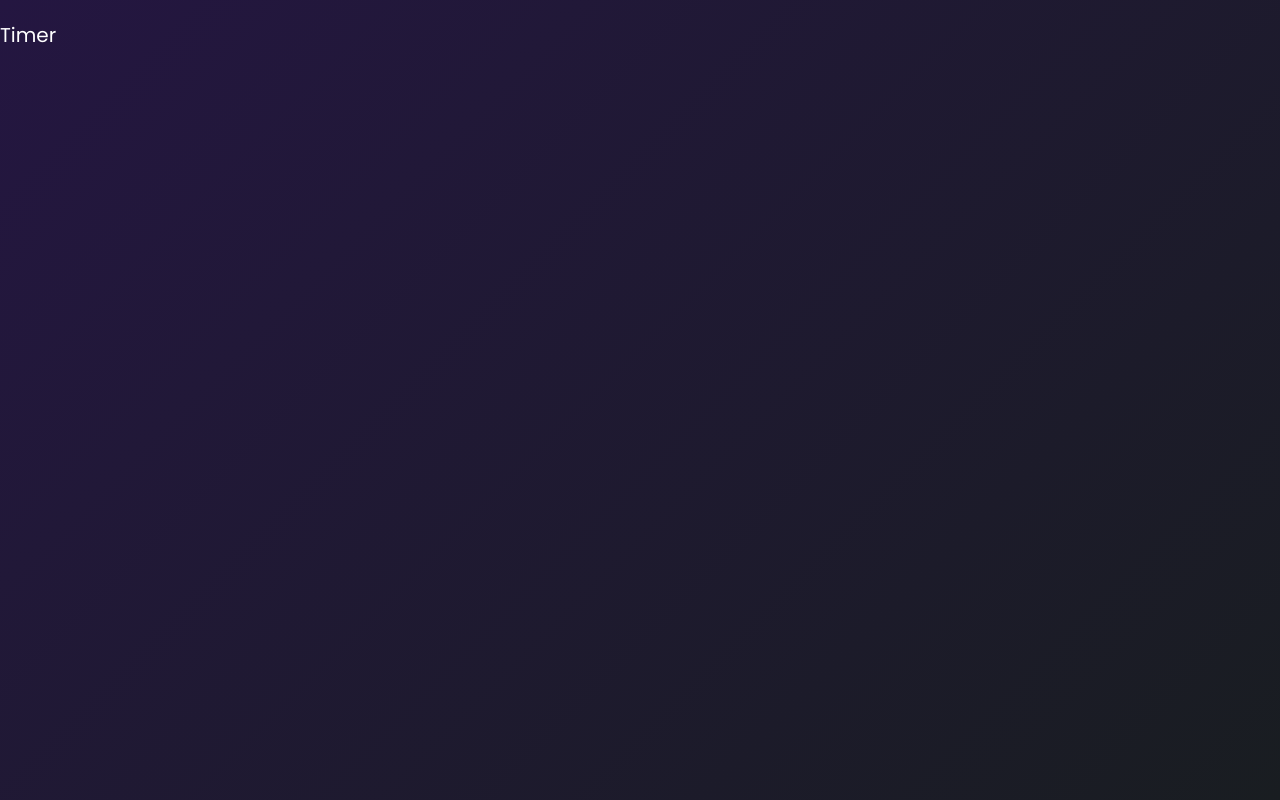
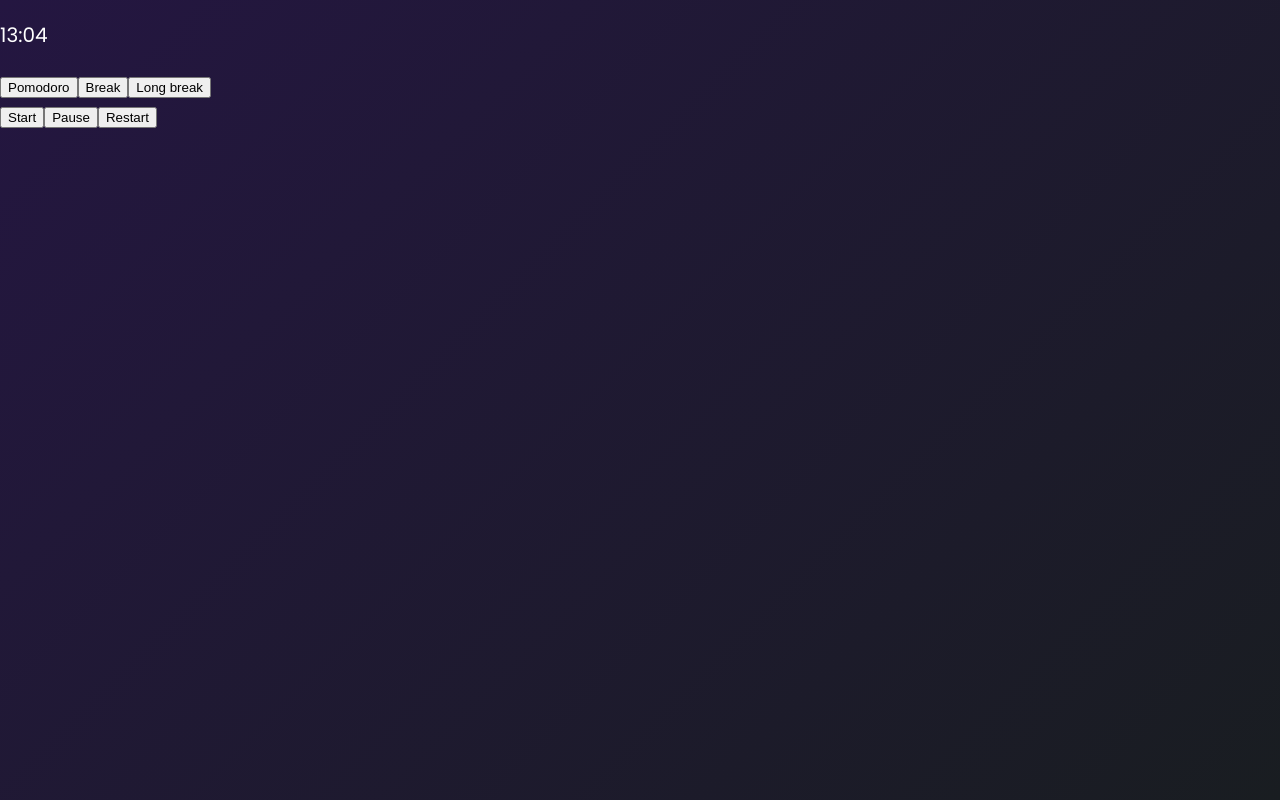
Before and after one commit to MateCon/focused-time, a React (Create React App) app in the folder client/: page / in a window 1280 px wide. Both pictures are taken after a click on the element "Start!". Built offline with nearby package versions, Linux system fonts and the light colour scheme.

Commit message:
timer elements

```diff
--- a/client/src/pages/Timer.js
+++ b/client/src/pages/Timer.js
@@ -2,7 +2,19 @@ import React from 'react';
 
 const Timer = () => {
     return (
-        <p>Timer</p>
+        <div id='timer'>
+            <p id='time'>13:04</p>
+            <div id='pomodoro-options-container'>
+                <button id='pomodoro-selector'>Pomodoro</button>
+                <button id='break-selector'>Break</button>
+                <button id='long-break-selector'>Long break</button>
+            </div>
+            <div id='time-control-container'>
+                <button id='start-button'>Start</button>
+                <button id='pause-button'>Pause</button>
+                <button id='restart-button'>Restart</button>
+            </div>
+        </div>
     );
 }
 
```
